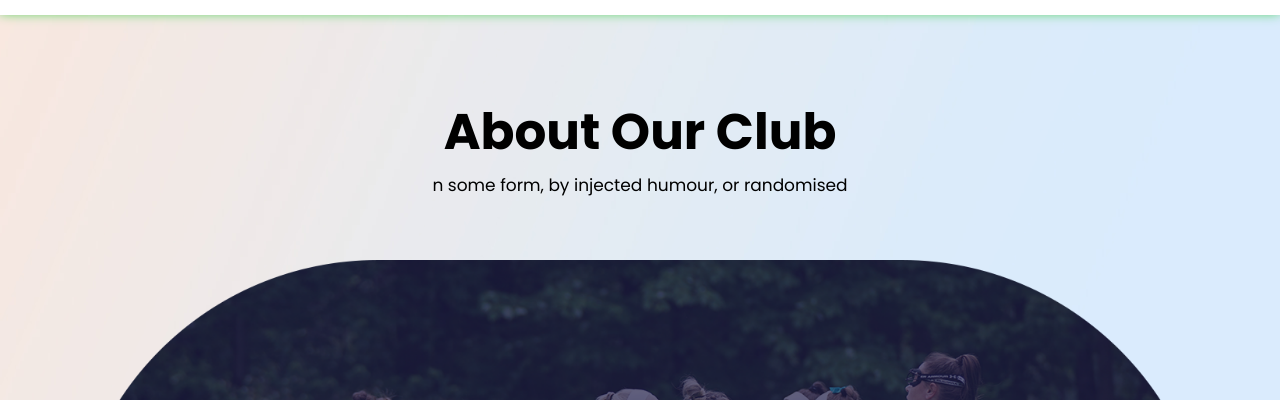
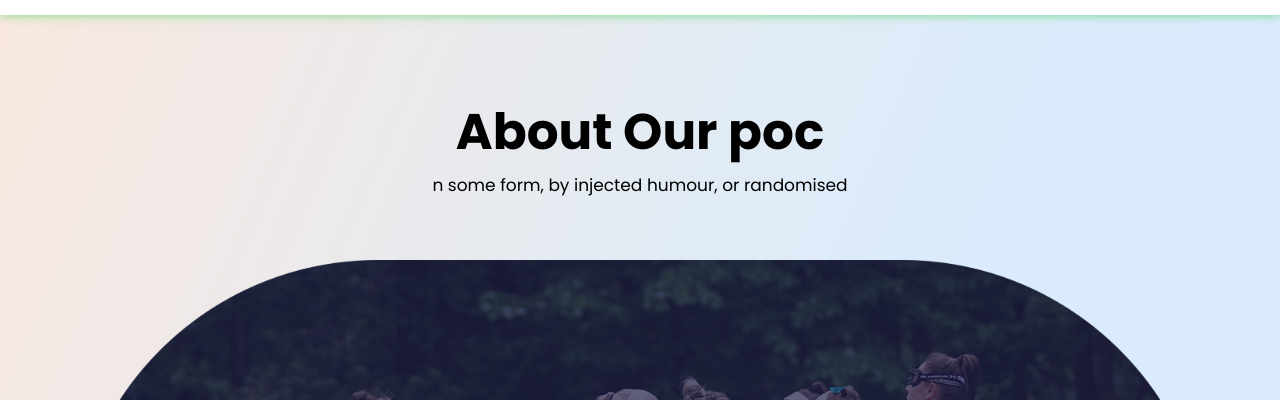
Before and after one commit to puneetuttam/ansible-slytherin, a plain HTML site: page about.html in a window 1280 px wide. Shown: the part 115-515 px from the top of the page. Drawn offline with Linux system fonts and the light colour scheme.

Commit message:
Update about.html

```diff
--- a/about.html
+++ b/about.html
@@ -68,7 +68,7 @@
             <div class="row">
                <div class="col-md-12">
                   <div class="titlepage text_align_center">
-                     <h2>About Our Club</h2>
+                     <h2>About Our poc</h2>
                      <p>n some form, by injected humour, or randomised</p>
                   </div>
                </div>
```
